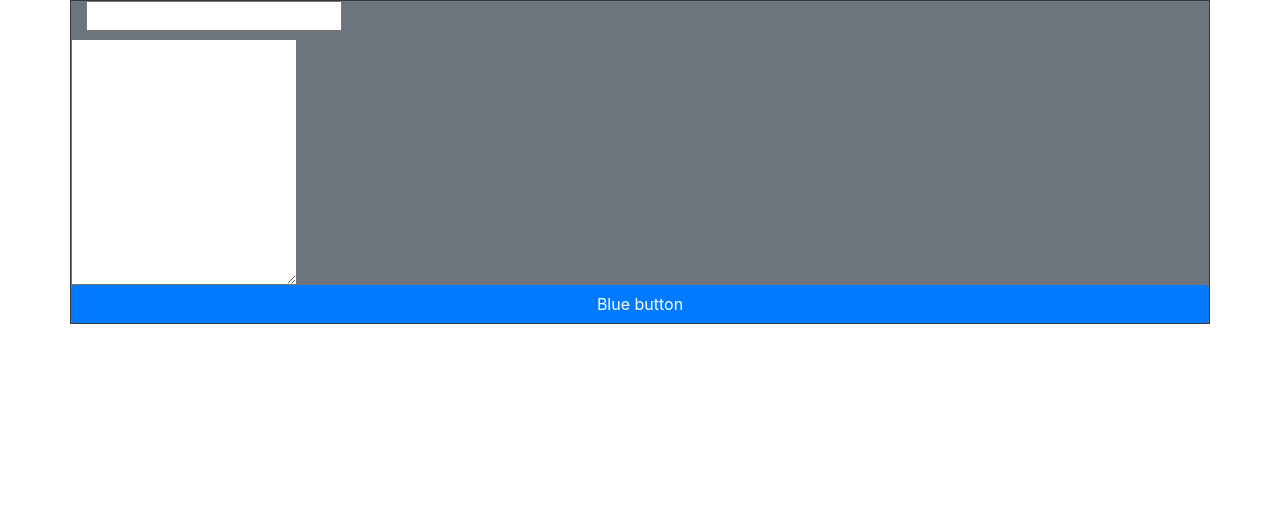
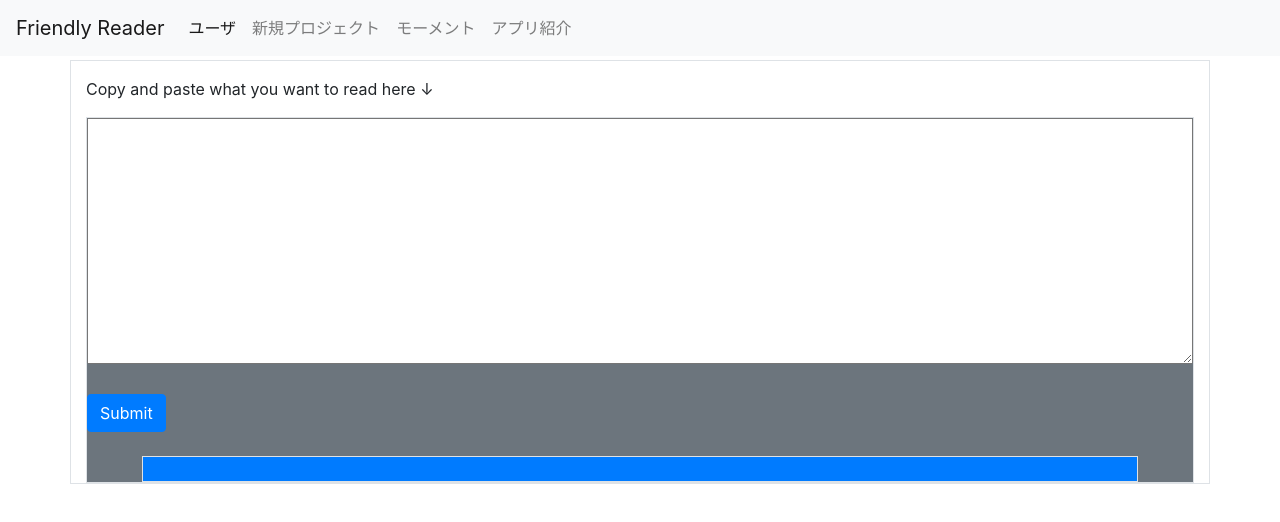
Before and after one commit to Sota1221/friendly-reader, a plain HTML site: page index.html in a window 1280 px wide. Drawn offline with nearby package versions, Linux system fonts and the light colour scheme.

Commit message:
Add files via upload
added navbar and css width class

```diff
--- a/index.html
+++ b/index.html
@@ -2,19 +2,44 @@
 <html>
   <head>
     <meta charset="UTF-8" />
+    <link rel="stylesheet" href="reader.css">
+</head>
     <script src="reader.js"></script>
     <link rel="stylesheet" href="https://stackpath.bootstrapcdn.com/bootstrap/4.4.1/css/bootstrap.min.css" integrity="sha384-Vkoo8x4CGsO3+Hhxv8T/Q5PaXtkKtu6ug5TOeNV6gBiFeWPGFN9MuhOf23Q9Ifjh" crossorigin="anonymous">
   </head>
   <body>
-    <div class="container border border-dark bg-secondary">
-        <div class="row">
-            <label class="col-12">
+    <div class='fixed-top'>
+        <nav class="navbar navbar-expand-lg navbar-light bg-light">
+            <a class="navbar-brand" href="#">Friendly Reader</a>
+            <button class="navbar-toggler" type="button" data-toggle="collapse" data-target="#navbarNavAltMarkup" aria-controls="navbarNavAltMarkup" aria-expanded="false" aria-label="Toggle navigation">
+                <span class="navbar-toggler-icon"></span>
+            </button>
+            <div class="collapse navbar-collapse" id="navbarNavAltMarkup">
+                <div class="navbar-nav">
+                    <a class="nav-item nav-link active" href="#">ユーザ<span class="sr-only">(current)</span></a>
+                    <a class="nav-item nav-link" href="#">新規プロジェクト</a>
+                    <a class="nav-item nav-link" href="#">モーメント</a>
+                    <a class="nav-item nav-link" href="#">アプリ紹介</a>
+                </div>
+            </div>
+        </nav>
+        </div>
+    <div class="container border">
+        <p class="mt-3">Copy and paste what you want to read here ↓</p>
+        <div class="border bg-secondary">
+            <!-- <label class="">
                 <input type="text" id="inputForm">
-            </label>
-            <textarea id="largeInputForm" rows="10 cols="60" onkeyup="inputCheck()"></textarea>
-            <div id="check" class="bg-primary text-white col-12">
+            </label> -->
+            <textarea id="largeInputForm" class ="center-block col-12" rows="10 cols="60" onkeyup="inputCheck()"></textarea>
+            <div class="mt-4 mb-4">
+                <button type="button" class="btn btn-primary">Submit</button>
             </div>
-            <button type="button" class="btn btn-primary col-12">Blue button</button>
+            <div class="d-flex justify-content-center">
+                <div class="bg-primary border w90">
+                    <div id="check" class=" text-white mt-4">
+                    </div>
+                </div>
+            </div>
         </div>
     </div>
   </body>
--- /dev/null
+++ b/reader.css
@@ -0,0 +1,27 @@
+body {
+  padding-top: 60px;
+}
+
+/* .outputTextBox {
+  width: 100%;
+} */
+
+.w90 {
+  width: 90%;
+}
+
+.w80 {
+  width: 80%;
+}
+
+.w70 {
+  width: 70%;
+}
+
+.w60 {
+  width: 60%;
+}
+
+.w50 {
+  width: 50%;
+}
```
